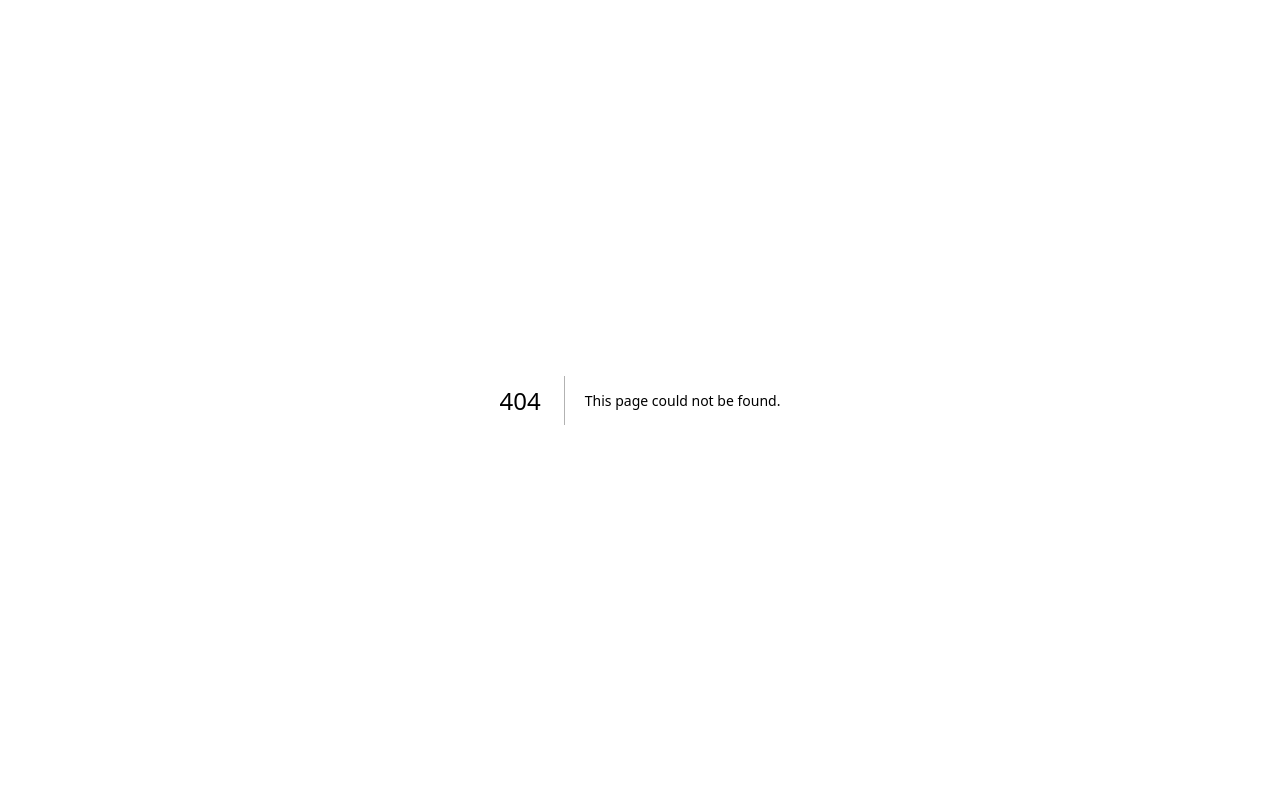
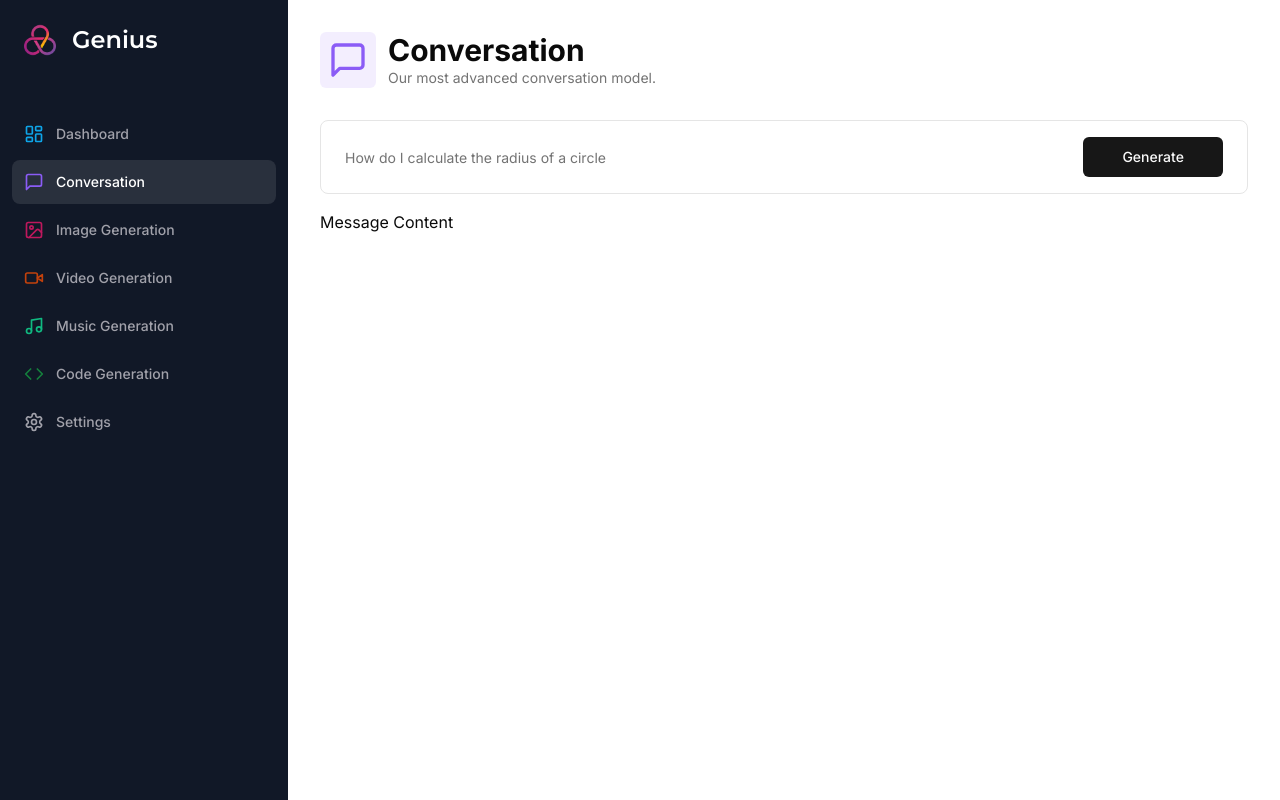
Before and after one commit to lzzzzl/ai-companion-learn, a Next.js app: page /conversation in a window 1280 px wide. Before the commit this address had no page. Built offline with nearby package versions, Linux system fonts and the light colour scheme.

Commit message:
add conversation AI UI

```diff
--- /dev/null
+++ b/app/(dashboard)/(routes)/conversation/constants.ts
@@ -0,0 +1,7 @@
+import * as z from "zod";
+
+export const formSchema = z.object({
+  prompt: z.string().min(1, {
+    message: "Prompt is required",
+  }),
+});
--- /dev/null
+++ b/app/(dashboard)/(routes)/conversation/page.tsx
@@ -0,0 +1,91 @@
+"use client";
+
+import * as z from "zod";
+
+import { Heading } from "@/components/heading";
+import { Button } from "@/components/ui/button";
+import { Form, FormControl, FormField, FormItem } from "@/components/ui/form";
+import { Input } from "@/components/ui/input";
+
+import { zodResolver } from "@hookform/resolvers/zod";
+import { MessageSquare } from "lucide-react";
+import { useForm } from "react-hook-form";
+
+import { formSchema } from "./constants";
+
+const ConversationPage = () => {
+  const form = useForm<z.infer<typeof formSchema>>({
+    resolver: zodResolver(formSchema),
+    defaultValues: {
+      prompt: "",
+    },
+  });
+
+  const isLoading = form.formState.isSubmitting;
+
+  const onSubmit = async (values: z.infer<typeof formSchema>) => {
+    console.log(values);
+  };
+
+  return (
+    <div>
+      <Heading
+        title="Conversation"
+        description="Our most advanced conversation model."
+        icon={MessageSquare}
+        iconColor="text-violet-500"
+        bgColor="bg-violet-500/10"
+      />
+      <div className="px-4 lg:px-8">
+        <div>
+          <Form {...form}>
+            <form
+              onSubmit={form.handleSubmit(onSubmit)}
+              className="
+                rounded-lg
+                border
+                w-full
+                p-4
+                px-3
+                md:px-6
+                focus-within:shadow-sm
+                grid
+                grid-cols-12
+                gap-2
+              "
+            >
+              <FormField
+                name="prompt"
+                render={({ field }) => (
+                  <FormItem className="col-span-12 lg:col-span-10">
+                    <FormControl className="m-0 p-0">
+                      <Input
+                        className="border-0 outline-none
+                        focus-visible:ring-0
+                        focus-visible:ring-transparent"
+                        disabled={isLoading}
+                        placeholder="How do I calculate the radius of a circle"
+                        {...field}
+                      />
+                    </FormControl>
+                  </FormItem>
+                )}
+              />
+              <Button
+                className="col-span-12 lg:col-span-2 w-full"
+                disabled={isLoading}
+              >
+                Generate
+              </Button>
+            </form>
+          </Form>
+        </div>
+        <div className="space-y-4 mt-4">
+          Message Content
+        </div>
+      </div>
+    </div>
+  );
+};
+
+export default ConversationPage;
--- /dev/null
+++ b/components/heading.tsx
@@ -0,0 +1,30 @@
+import { cn } from "@/lib/utils";
+import { LucideIcon } from "lucide-react";
+
+interface HeadingProps {
+  title: string;
+  description: string;
+  icon: LucideIcon;
+  iconColor?: string;
+  bgColor?: string;
+}
+
+export const Heading = ({
+  title,
+  description,
+  icon: Icon,
+  iconColor,
+  bgColor,
+}: HeadingProps) => {
+  return (
+    <div className="px-4 lg:px-8 flex items-center gap-x-3 mb-8">
+      <div className={cn("p-2 w-fit rounded-md", bgColor)}>
+        <Icon className={cn("w-10 h-10", iconColor)} />
+      </div>
+      <div>
+        <h2 className="text-3xl font-bold">{title}</h2>
+        <p className="text-sm text-muted-foreground">{description}</p>
+      </div>
+    </div>
+  );
+};
--- /dev/null
+++ b/components/ui/form.tsx
@@ -0,0 +1,176 @@
+import * as React from "react"
+import * as LabelPrimitive from "@radix-ui/react-label"
+import { Slot } from "@radix-ui/react-slot"
+import {
+  Controller,
+  ControllerProps,
+  FieldPath,
+  FieldValues,
+  FormProvider,
+  useFormContext,
+} from "react-hook-form"
+
+import { cn } from "@/lib/utils"
+import { Label } from "@/components/ui/label"
+
+const Form = FormProvider
+
+type FormFieldContextValue<
+  TFieldValues extends FieldValues = FieldValues,
+  TName extends FieldPath<TFieldValues> = FieldPath<TFieldValues>
+> = {
+  name: TName
+}
+
+const FormFieldContext = React.createContext<FormFieldContextValue>(
+  {} as FormFieldContextValue
+)
+
+const FormField = <
+  TFieldValues extends FieldValues = FieldValues,
+  TName extends FieldPath<TFieldValues> = FieldPath<TFieldValues>
+>({
+  ...props
+}: ControllerProps<TFieldValues, TName>) => {
+  return (
+    <FormFieldContext.Provider value={{ name: props.name }}>
+      <Controller {...props} />
+    </FormFieldContext.Provider>
+  )
+}
+
+const useFormField = () => {
+  const fieldContext = React.useContext(FormFieldContext)
+  const itemContext = React.useContext(FormItemContext)
+  const { getFieldState, formState } = useFormContext()
+
+  const fieldState = getFieldState(fieldContext.name, formState)
+
+  if (!fieldContext) {
+    throw new Error("useFormField should be used within <FormField>")
+  }
+
+  const { id } = itemContext
+
+  return {
+    id,
+    name: fieldContext.name,
+    formItemId: `${id}-form-item`,
+    formDescriptionId: `${id}-form-item-description`,
+    formMessageId: `${id}-form-item-message`,
+    ...fieldState,
+  }
+}
+
+type FormItemContextValue = {
+  id: string
+}
+
+const FormItemContext = React.createContext<FormItemContextValue>(
+  {} as FormItemContextValue
+)
+
+const FormItem = React.forwardRef<
+  HTMLDivElement,
+  React.HTMLAttributes<HTMLDivElement>
+>(({ className, ...props }, ref) => {
+  const id = React.useId()
+
+  return (
+    <FormItemContext.Provider value={{ id }}>
+      <div ref={ref} className={cn("space-y-2", className)} {...props} />
+    </FormItemContext.Provider>
+  )
+})
+FormItem.displayName = "FormItem"
+
+const FormLabel = React.forwardRef<
+  React.ElementRef<typeof LabelPrimitive.Root>,
+  React.ComponentPropsWithoutRef<typeof LabelPrimitive.Root>
+>(({ className, ...props }, ref) => {
+  const { error, formItemId } = useFormField()
+
+  return (
+    <Label
+      ref={ref}
+      className={cn(error && "text-destructive", className)}
+      htmlFor={formItemId}
+      {...props}
+    />
+  )
+})
+FormLabel.displayName = "FormLabel"
+
+const FormControl = React.forwardRef<
+  React.ElementRef<typeof Slot>,
+  React.ComponentPropsWithoutRef<typeof Slot>
+>(({ ...props }, ref) => {
+  const { error, formItemId, formDescriptionId, formMessageId } = useFormField()
+
+  return (
+    <Slot
+      ref={ref}
+      id={formItemId}
+      aria-describedby={
+        !error
+          ? `${formDescriptionId}`
+          : `${formDescriptionId} ${formMessageId}`
+      }
+      aria-invalid={!!error}
+      {...props}
+    />
+  )
+})
+FormControl.displayName = "FormControl"
+
+const FormDescription = React.forwardRef<
+  HTMLParagraphElement,
+  React.HTMLAttributes<HTMLParagraphElement>
+>(({ className, ...props }, ref) => {
+  const { formDescriptionId } = useFormField()
+
+  return (
+    <p
+      ref={ref}
+      id={formDescriptionId}
+      className={cn("text-sm text-muted-foreground", className)}
+      {...props}
+    />
+  )
+})
+FormDescription.displayName = "FormDescription"
+
+const FormMessage = React.forwardRef<
+  HTMLParagraphElement,
+  React.HTMLAttributes<HTMLParagraphElement>
+>(({ className, children, ...props }, ref) => {
+  const { error, formMessageId } = useFormField()
+  const body = error ? String(error?.message) : children
+
+  if (!body) {
+    return null
+  }
+
+  return (
+    <p
+      ref={ref}
+      id={formMessageId}
+      className={cn("text-sm font-medium text-destructive", className)}
+      {...props}
+    >
+      {body}
+    </p>
+  )
+})
+FormMessage.displayName = "FormMessage"
+
+export {
+  useFormField,
+  Form,
+  FormItem,
+  FormLabel,
+  FormControl,
+  FormDescription,
+  FormMessage,
+  FormField,
+}
--- /dev/null
+++ b/components/ui/input.tsx
@@ -0,0 +1,25 @@
+import * as React from "react"
+
+import { cn } from "@/lib/utils"
+
+export interface InputProps
+  extends React.InputHTMLAttributes<HTMLInputElement> {}
+
+const Input = React.forwardRef<HTMLInputElement, InputProps>(
+  ({ className, type, ...props }, ref) => {
+    return (
+      <input
+        type={type}
+        className={cn(
+          "flex h-10 w-full rounded-md border border-input bg-background px-3 py-2 text-sm ring-offset-background file:border-0 file:bg-transparent file:text-sm file:font-medium placeholder:text-muted-foreground focus-visible:outline-none focus-visible:ring-2 focus-visible:ring-ring focus-visible:ring-offset-2 disabled:cursor-not-allowed disabled:opacity-50",
+          className
+        )}
+        ref={ref}
+        {...props}
+      />
+    )
+  }
+)
+Input.displayName = "Input"
+
+export { Input }
--- /dev/null
+++ b/components/ui/label.tsx
@@ -0,0 +1,26 @@
+"use client"
+
+import * as React from "react"
+import * as LabelPrimitive from "@radix-ui/react-label"
+import { cva, type VariantProps } from "class-variance-authority"
+
+import { cn } from "@/lib/utils"
+
+const labelVariants = cva(
+  "text-sm font-medium leading-none peer-disabled:cursor-not-allowed peer-disabled:opacity-70"
+)
+
+const Label = React.forwardRef<
+  React.ElementRef<typeof LabelPrimitive.Root>,
+  React.ComponentPropsWithoutRef<typeof LabelPrimitive.Root> &
+    VariantProps<typeof labelVariants>
+>(({ className, ...props }, ref) => (
+  <LabelPrimitive.Root
+    ref={ref}
+    className={cn(labelVariants(), className)}
+    {...props}
+  />
+))
+Label.displayName = LabelPrimitive.Root.displayName
+
+export { Label }
--- a/package.json
+++ b/package.json
@@ -10,7 +10,9 @@
   },
   "dependencies": {
     "@clerk/nextjs": "^4.25.3",
+    "@hookform/resolvers": "^3.3.2",
     "@radix-ui/react-dialog": "^1.0.5",
+    "@radix-ui/react-label": "^2.0.2",
     "@radix-ui/react-slot": "^1.0.2",
     "class-variance-authority": "^0.7.0",
     "clsx": "^2.0.0",
@@ -18,8 +20,10 @@
     "next": "13.5.4",
     "react": "^18",
     "react-dom": "^18",
+    "react-hook-form": "^7.47.0",
     "tailwind-merge": "^1.14.0",
-    "tailwindcss-animate": "^1.0.7"
+    "tailwindcss-animate": "^1.0.7",
+    "zod": "^3.22.4"
   },
   "devDependencies": {
     "@types/node": "^20",
```
Also changed, not shown: 1 other file (tests, documents, lock files or other folders).
